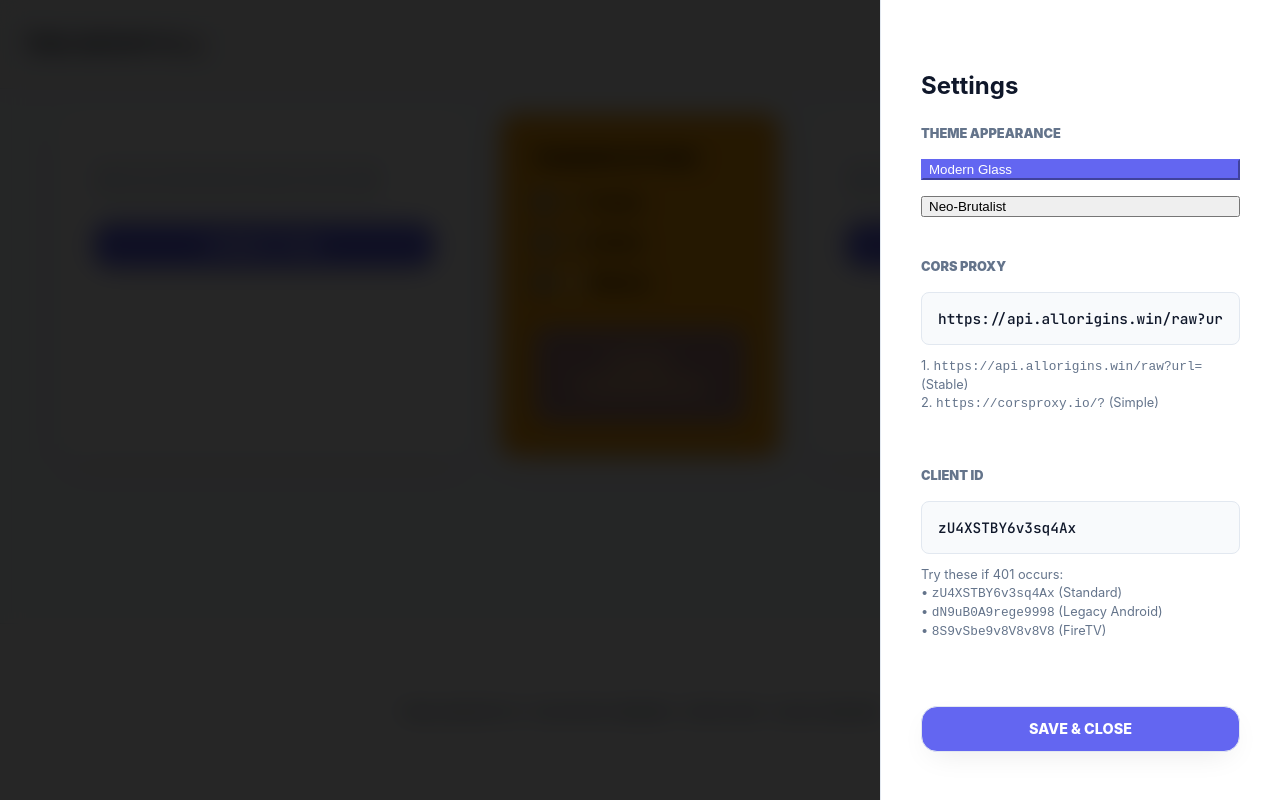
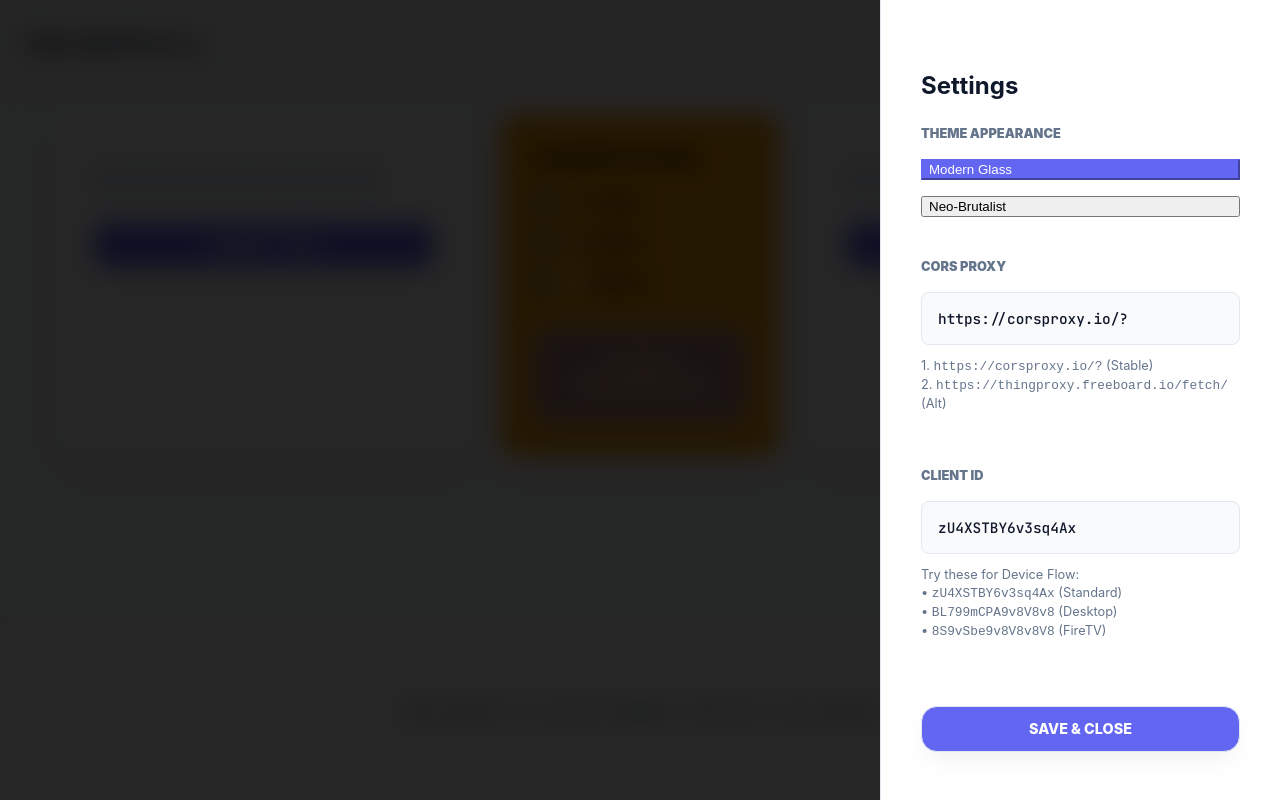
Before and after one commit to madenmud/tidal_backup_v2, a plain HTML site: page index.html in a window 1280 px wide. Both pictures are taken after a click on the button "⚙️". Drawn offline with Linux system fonts and the light colour scheme.

Commit message:
Ultimate Login Fix: Simplified scopes, stable proxy defaults, and alternate Client IDs

```diff
--- a/index.html
+++ b/index.html
@@ -121,15 +121,15 @@
 
             <div class="settings-group">
                 <label>CORS Proxy</label>
-                <input type="text" id="input-proxy" class="input" value="https://api.allorigins.win/raw?url=">
-                <p class="help-text">1. <code>https://api.allorigins.win/raw?url=</code> (Stable)<br>2. <code>https://corsproxy.io/?</code> (Simple)</p>
+                <input type="text" id="input-proxy" class="input" value="https://corsproxy.io/?">
+                <p class="help-text">1. <code>https://corsproxy.io/?</code> (Stable)<br>2. <code>https://thingproxy.freeboard.io/fetch/</code> (Alt)</p>
             </div>
             <div class="settings-group">
                 <label>Client ID</label>
                 <input type="text" id="input-client-id" class="input" value="zU4XSTBY6v3sq4Ax">
-                <p class="help-text">Try these if 401 occurs:<br>
+                <p class="help-text">Try these for Device Flow:<br>
                 • <code>zU4XSTBY6v3sq4Ax</code> (Standard)<br>
-                • <code>dN9uB0A9rege9998</code> (Legacy Android)<br>
+                • <code>BL799mCPA9v8V8v8</code> (Desktop)<br>
                 • <code>8S9vSbe9v8V8v8V8</code> (FireTV)</p>
             </div>
             <div class="modal-close-btn">
--- a/js/app.js
+++ b/js/app.js
@@ -10,7 +10,7 @@ class App {
         this.sourceAccount = null;
         this.targetAccount = null;
 
-        const currentVersion = 'v9'; // Bump version
+        const currentVersion = 'v10'; // New version
         const savedVersion = localStorage.getItem('tidal_v2_version');
 
         if (savedVersion !== currentVersion) {
@@ -21,7 +21,7 @@ class App {
 
         this.api = new TidalAPI(
             localStorage.getItem('tidal_client_id') || 'zU4XSTBY6v3sq4Ax',
-            localStorage.getItem('tidal_proxy') || 'https://api.allorigins.win/raw?url='
+            localStorage.getItem('tidal_proxy') || 'https://corsproxy.io/?'
         );
 
         this.initUI();
--- a/js/tidal-api.js
+++ b/js/tidal-api.js
@@ -60,7 +60,7 @@ class TidalAPI {
     async getDeviceCode() {
         const params = new URLSearchParams();
         params.append('client_id', this.clientId);
-        params.append('scope', 'r_usr w_usr w_sub'); // Try standard space separation
+        params.append('scope', 'r_usr w_usr'); // Simplified scope
 
         return this.fetchWithProxy(`${this.authBase}/oauth2/device_authorization`, {
             method: 'POST',
```
